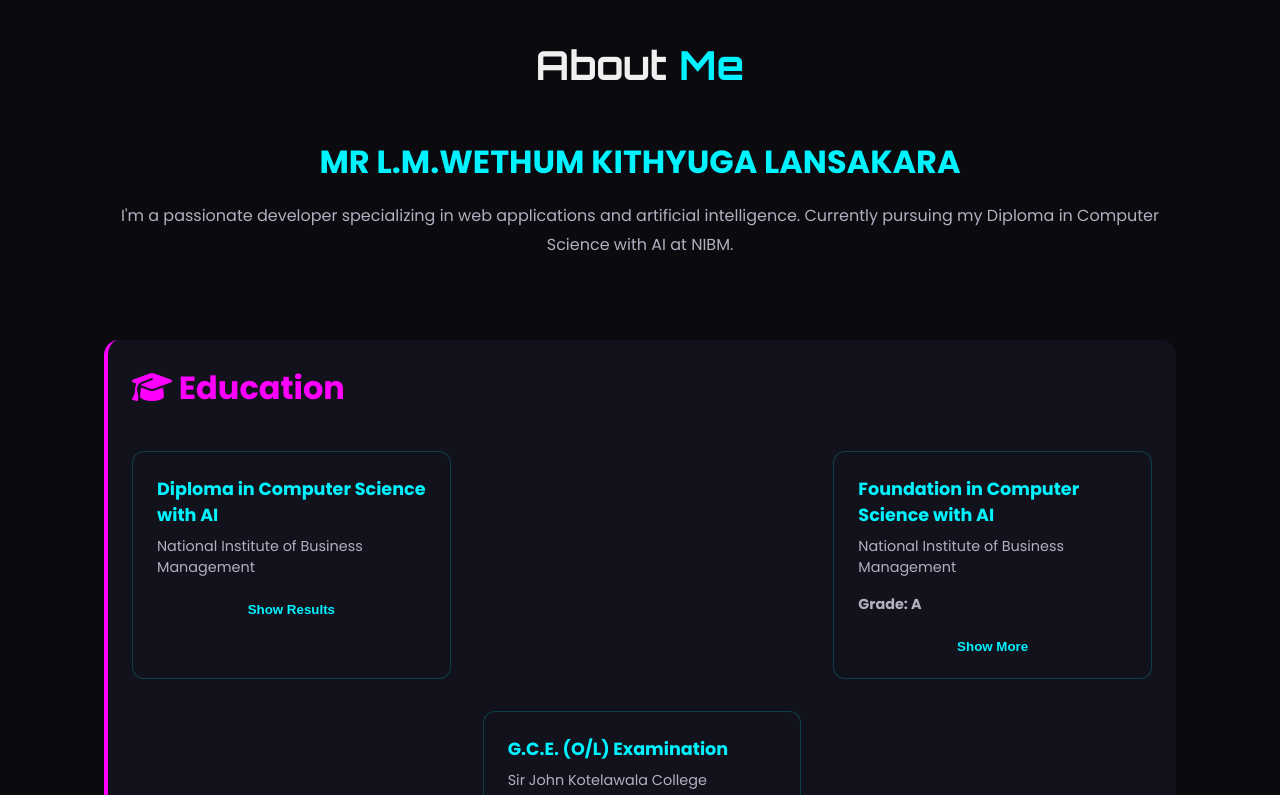
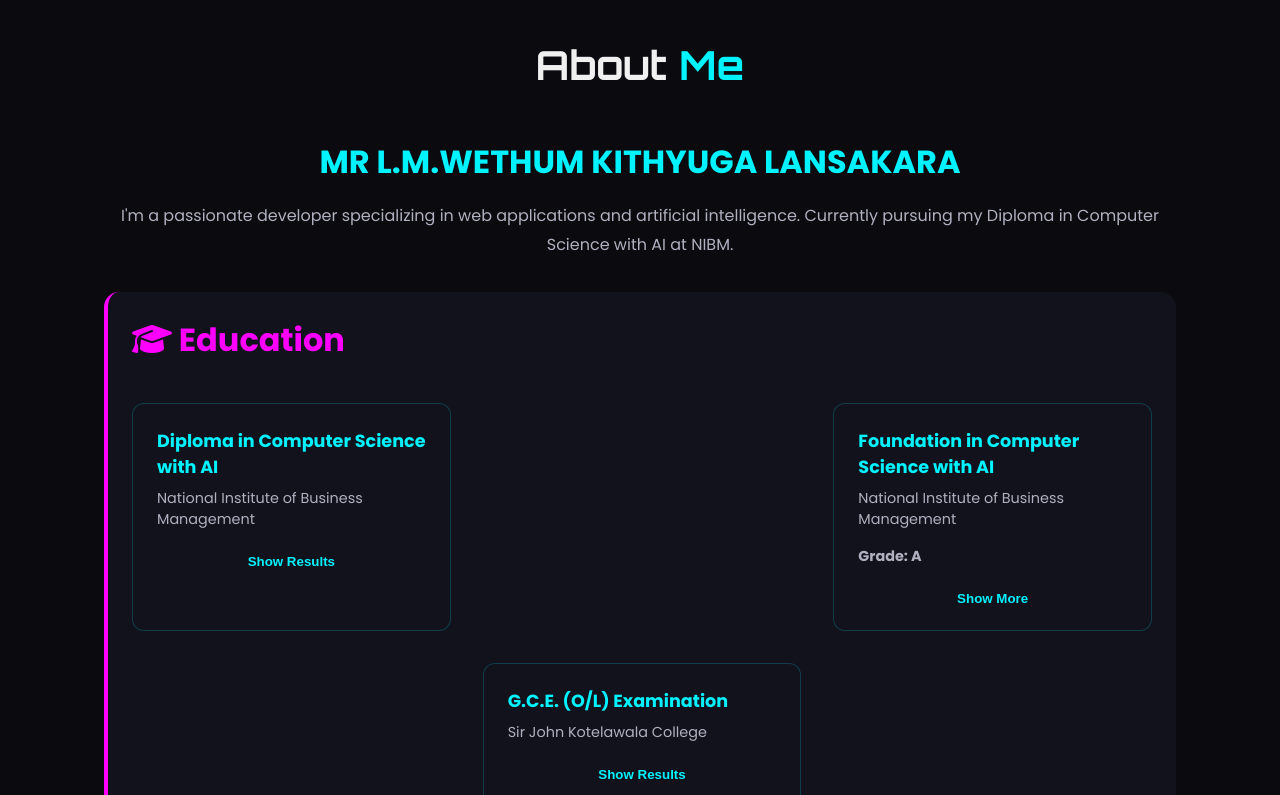
Before and after one commit to wethumlansakara/Personal-Portfolio, a plain HTML site: page index.html in a window 1280 px wide. Shown: the part 840-1635 px from the top of the page. Drawn offline with Linux system fonts and the light colour scheme.

Commit message:
Update style.css

```diff
--- a/style.css
+++ b/style.css
@@ -302,7 +302,6 @@ body {
 
 /* About Section */
 .about-container {
-    display: grid;
     grid-template-columns: 1fr;
     gap: 3rem;
 }
```
